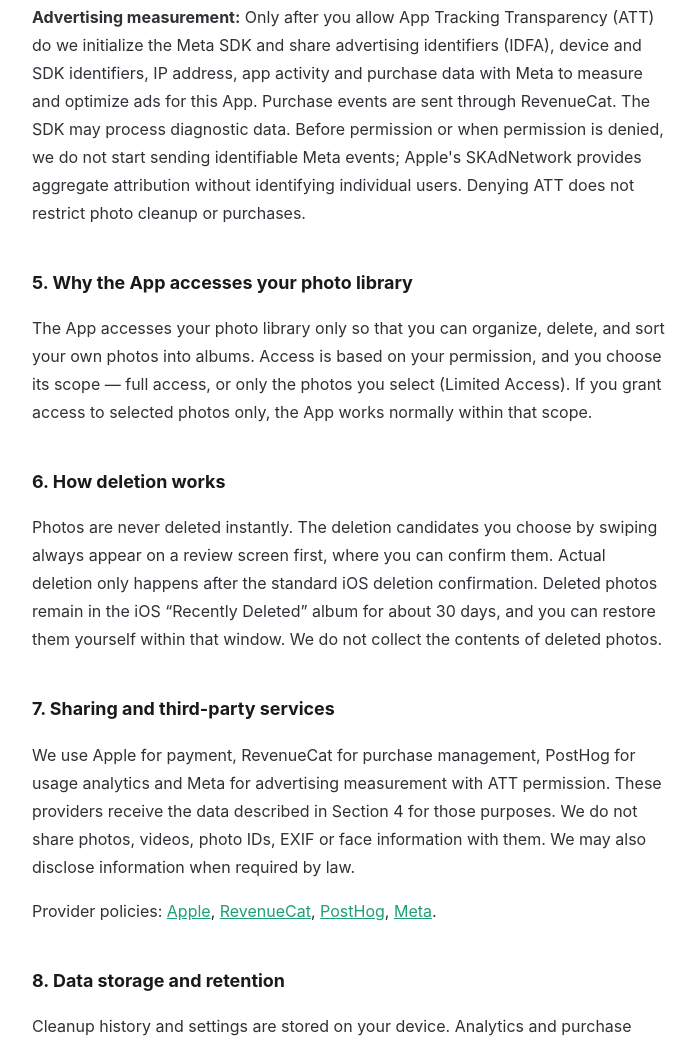
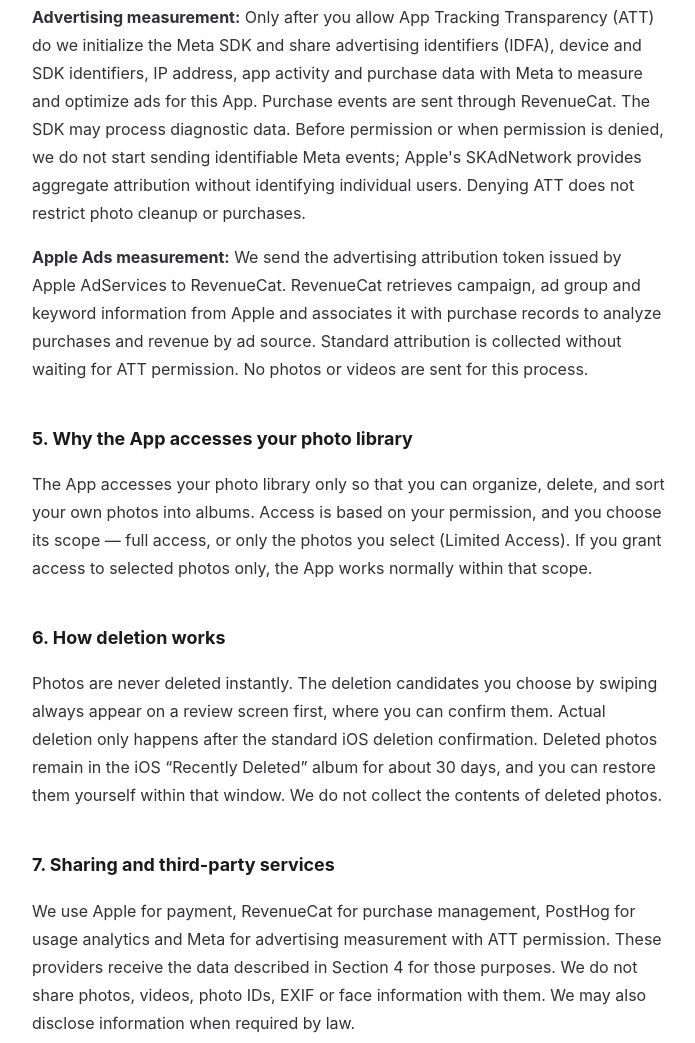
Before and after one commit to saku1110/bestswipe-legal, a plain HTML site: page privacy-en.html in a window 1280 px wide. Shown: the part 1514-2557 px from the top of the page, without its empty margins (290-985 px from the left). Drawn offline with Linux system fonts and the light colour scheme.

Commit message:
Explain Apple Ads attribution through RevenueCat

```diff
--- a/privacy-en.html
+++ b/privacy-en.html
@@ -68,6 +68,7 @@
   <p><strong>Usage analytics:</strong> We send PostHog a randomly generated installation ID; app launches, screen views, interactions and permission states; language and device-region settings; App Store storefront; app and technical versions; product and transaction IDs, price and currency; and aggregate processing times, cleanup counts and size ranges. We never send photos, videos, photo IDs, file names, album names, EXIF or face information. Although the analytics ID contains no name, it links usage and purchase records for the same installation. IP-based geolocation enrichment is disabled for PostHog captures.</p>
   <p><strong>Purchases:</strong> Apple processes payments. RevenueCat manages purchase, renewal, refund, expiration, product and transaction records. We do not receive card numbers. We associate RevenueCat purchase events with the PostHog installation ID for analytics.</p>
   <p><strong>Advertising measurement:</strong> Only after you allow App Tracking Transparency (ATT) do we initialize the Meta SDK and share advertising identifiers (IDFA), device and SDK identifiers, IP address, app activity and purchase data with Meta to measure and optimize ads for this App. Purchase events are sent through RevenueCat. The SDK may process diagnostic data. Before permission or when permission is denied, we do not start sending identifiable Meta events; Apple's SKAdNetwork provides aggregate attribution without identifying individual users. Denying ATT does not restrict photo cleanup or purchases.</p>
+  <p><strong>Apple Ads measurement:</strong> We send the advertising attribution token issued by Apple AdServices to RevenueCat. RevenueCat retrieves campaign, ad group and keyword information from Apple and associates it with purchase records to analyze purchases and revenue by ad source. Standard attribution is collected without waiting for ATT permission. No photos or videos are sent for this process.</p>
 
   <h2>5. Why the App accesses your photo library</h2>
   <p>The App accesses your photo library only so that you can organize, delete, and sort your own photos into albums. Access is based on your permission, and you choose its scope &mdash; full access, or only the photos you select (Limited Access). If you grant access to selected photos only, the App works normally within that scope.</p>
```
